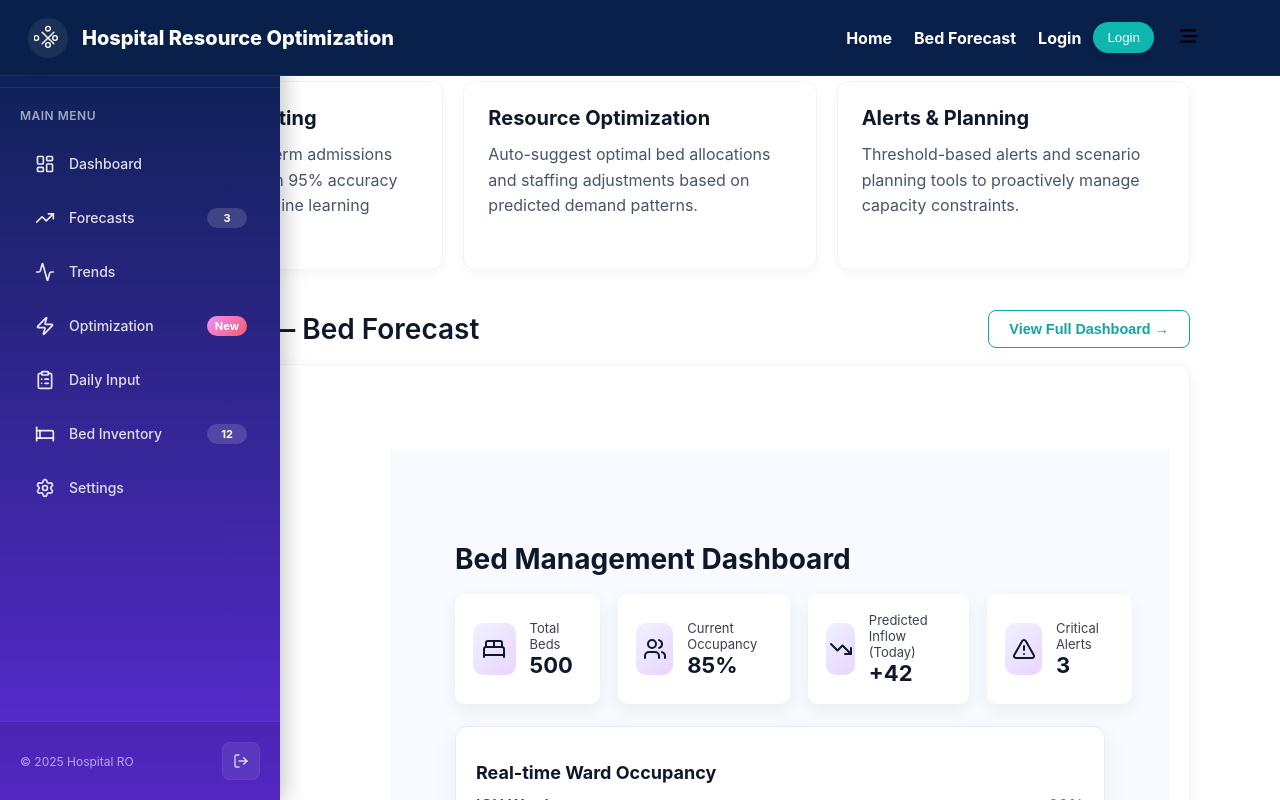
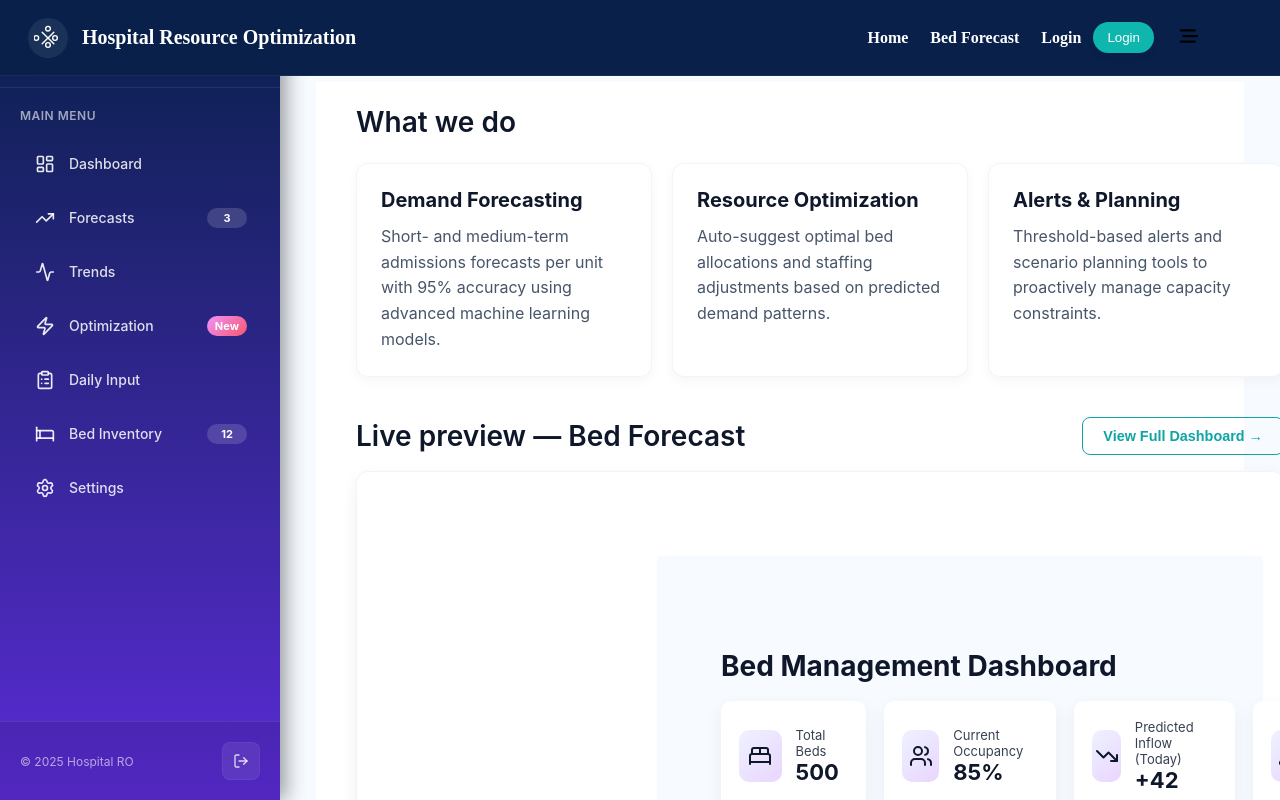
Before and after one commit to lochanajayasinghe/Hospital-Resource-Optimization-and-Demand-Forecasting-System, a React (Create React App) app in the folder frontend/: page / in a window 1280 px wide. Shown: the top 800 px of the page. Built offline with nearby package versions, Linux system fonts and the light colour scheme.

Commit message:
Update Home.jsx

```diff
--- a/frontend/src/home/Home.jsx
+++ b/frontend/src/home/Home.jsx
@@ -1,8 +1,7 @@
 import React from 'react';
 import { useNavigate } from 'react-router-dom';
 import BedDashboard from '../components/Bed_demand_focasting/Bed_Dashboard';
-import Navbar from '../components/Navbar/Navbar';
-import Footer from '../components/Footer/Footer';
+import Layout from '../components/Bed_demand_focasting/Layout';
 
 const heroStyle = {
   display: 'flex',
@@ -19,21 +18,19 @@ export default function Home() {
   const navigate = useNavigate();
 
   return (
+    <Layout>
         <div style={{
           fontFamily: 'Inter, system-ui, -apple-system, "Segoe UI", Roboto, "Helvetica Neue", Arial, sans-serif',
-      minHeight: '100vh',
           display: 'flex',
           flexDirection: 'column',
-      backgroundColor: '#ffffff' // Added background color
+          backgroundColor: '#ffffff'
         }}>
-      <Navbar />
-
           <main style={{
-        maxWidth: 1100,
-        margin: '0 auto', // Changed from 28px to 0 to remove top margin
-        padding: '0 20px',
+            maxWidth: 1400,
+            margin: '0 auto',
+            padding: '0 40px',
             flex: 1,
-        width: '100%' // Added width 100%
+            width: '100%'
           }}>
         {/* Hero Section - Readded with updated styling */}
 
@@ -281,8 +278,7 @@ export default function Home() {
           </div>
         </section>
         </main>
-
-      <Footer />
       </div>
+    </Layout>
   );
 }
```
Lines whose indentation alone changed are shown as unchanged.
